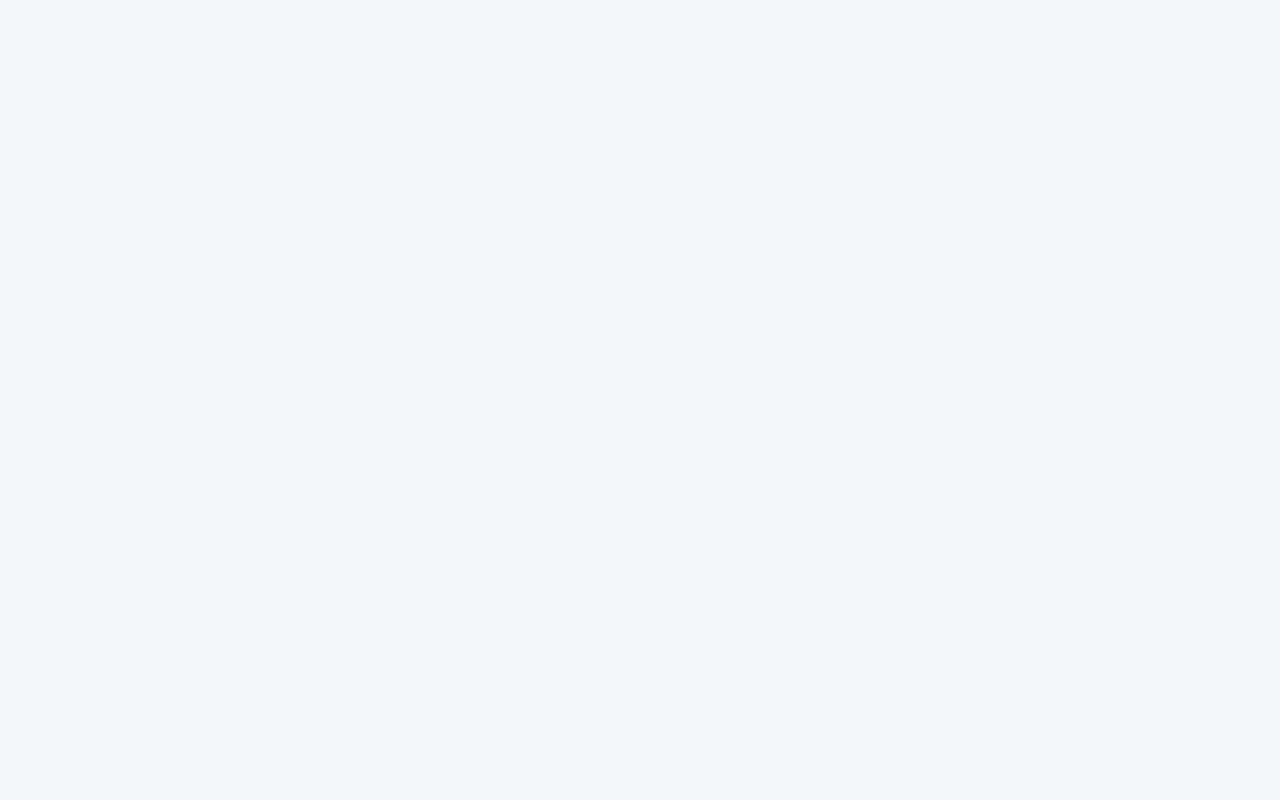
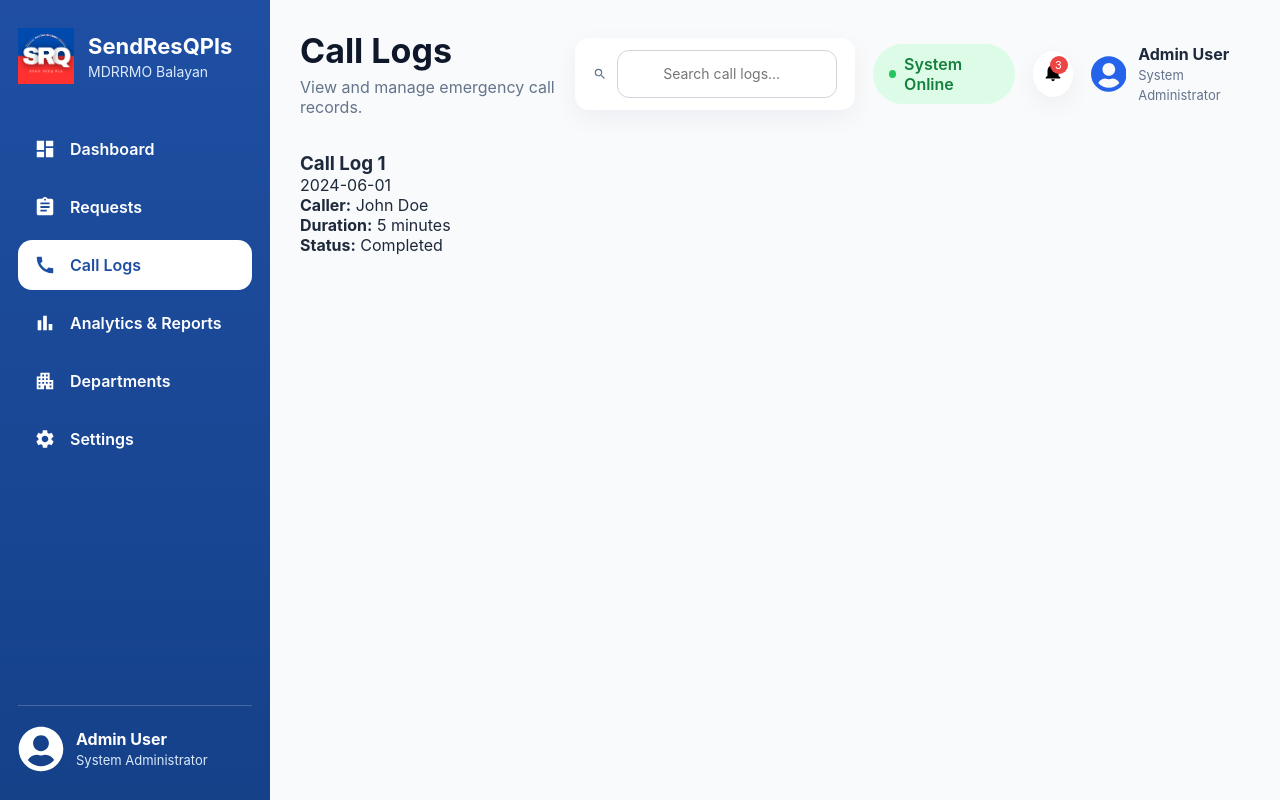
Before and after one commit to b3rtuso/it332-capstone-SendResQPls, a React (Vite) app in the folder frontend/SendResQPls/: page /call-logs in a window 1280 px wide. Before the commit this address had no page. Built offline with nearby package versions, Linux system fonts and the light colour scheme.

Commit message:
add CallLogs component with styling and routing

```diff
--- a/frontend/SendResQPls/src/App.jsx
+++ b/frontend/SendResQPls/src/App.jsx
@@ -2,6 +2,7 @@ import { BrowserRouter, Routes, Route } from "react-router-dom";
 import Login from "./pages/Login/Login";
 import Dashboard from "./pages/dashboard/dashboard";
 import Requests from "./pages/Requests/Requests";
+import CallLogs from "./components/Call Logs/CallLogs";
 
 
 function App() {
@@ -11,6 +12,7 @@ function App() {
         <Route path="/" element={<Login />} />
         <Route path="/dashboard" element={<Dashboard />} />
         <Route path="/requests" element={<Requests />} />
+        <Route path="/call-logs" element={<CallLogs />} />
       </Routes>
     </BrowserRouter>
   );
--- /dev/null
+++ b/frontend/SendResQPls/src/components/Call Logs/CallLogs.css
@@ -0,0 +1,10 @@
+.app-layout {
+    display: flex;
+    min-height: 100vh;
+}
+
+.main-content {
+    flex: 1;
+    padding: 30px;
+    background: #f8fafc;
+}
--- /dev/null
+++ b/frontend/SendResQPls/src/components/Call Logs/CallLogs.jsx
@@ -0,0 +1,66 @@
+import React from "react";
+import Sidebar from "../../components/Dashboard/Sidebar";
+import "./CallLogs.css";
+
+import { MdSearch, MdNotifications } from "react-icons/md";
+import { FaUserCircle } from "react-icons/fa";
+
+export default function CallLogs() {
+  return (
+    <div className="app-layout">
+      <Sidebar />
+
+      <main className="main-content">
+        <div className="topbar">
+          <div className="topbar-left">
+            <h1>Call Logs</h1>
+            <p>View and manage emergency call records.</p>
+          </div>
+
+          <div className="topbar-right">
+            <div className="search-box">
+              <MdSearch />
+              <input
+                type="text"
+                placeholder="Search call logs..."
+              />
+            </div>
+
+            <div className="status-pill">
+              <span className="status-dot"></span>
+              System Online
+            </div>
+
+            <button className="icon-btn">
+              <MdNotifications />
+              <span className="notification-badge">3</span>
+            </button>
+
+            <div className="profile">
+              <FaUserCircle className="profile-icon" />
+              <div>
+                <h4>Admin User</h4>
+                <span>System Administrator</span>
+              </div>
+            </div>
+          </div>
+        </div>
+
+        <div className="call-logs-container">
+          <div className="call-log">
+            <div className="call-log-header">
+              <h3>Call Log 1</h3>
+              <span>2024-06-01</span>
+            </div>
+
+            <div className="call-log-details">
+              <p><strong>Caller:</strong> John Doe</p>
+              <p><strong>Duration:</strong> 5 minutes</p>
+              <p><strong>Status:</strong> Completed</p>
+            </div>
+          </div>
+        </div>
+      </main>
+    </div>
+  );
+}
```
